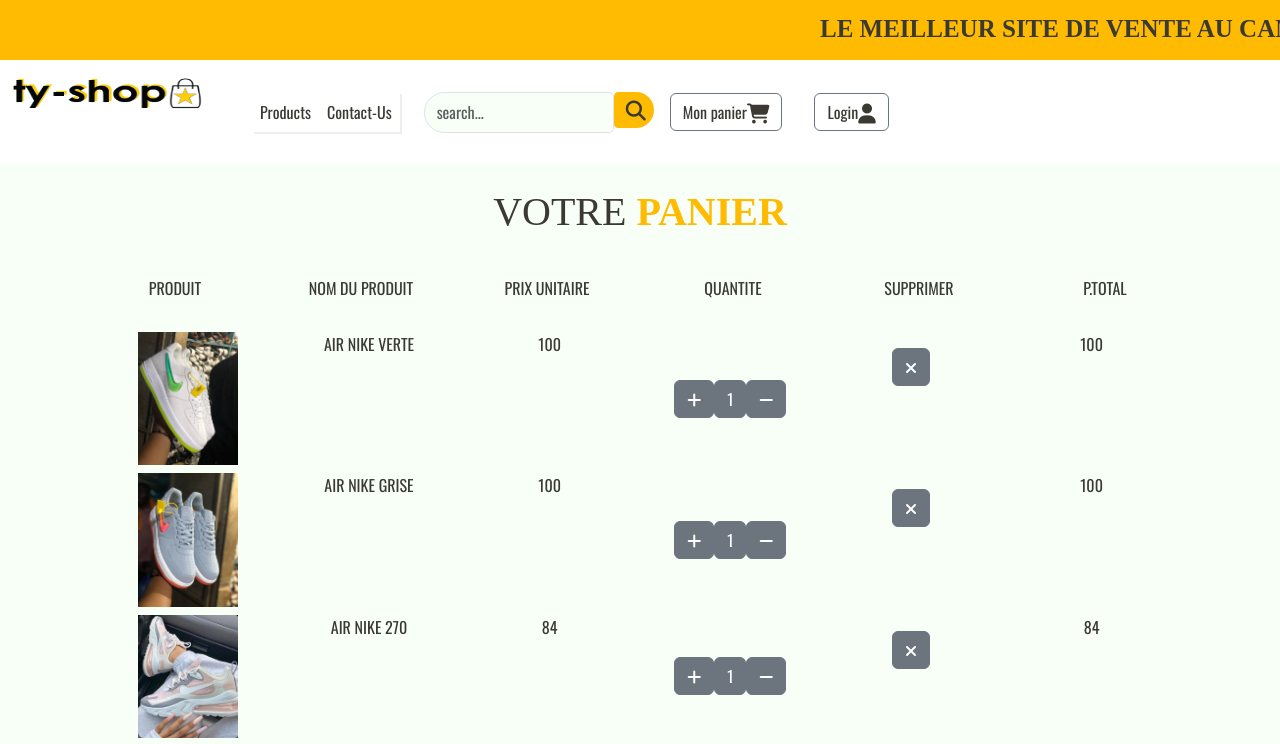
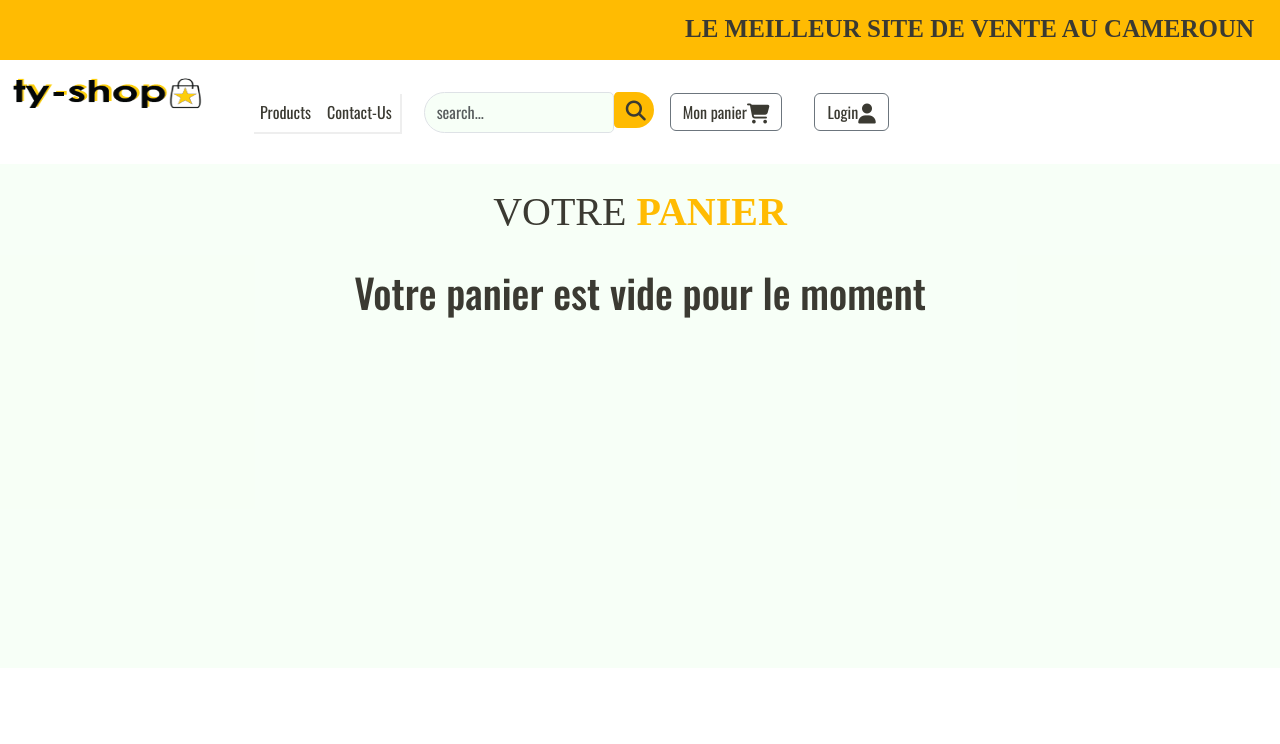
Before and after one commit to arseneRuben/T-shop, a React (Create React App) app: page /cart in a window 1280 px wide. Shown: the top 744 px of the page. Built offline with nearby package versions, Linux system fonts and the light colour scheme.

Commit message:
ajout d'item dans le panier

```diff
--- a/src/App.css
+++ b/src/App.css
@@ -2,7 +2,6 @@
   font-family: "Oswald", sans-serif;
   background-color: rgba(214, 2214, 212, 0.2);
   color: #3b3a32;
-  height: 1000px;
 }
 
 .navb{
@@ -129,3 +128,51 @@
   padding-bottom: 10px;
   white-space:  nowrap;
 }
+
+/********************* CartComponent  ******************************/
+.cartItem {
+  border-radius: 10px;
+  background-color: #fff;
+  margin-bottom: 15px !important;
+  margin-top: 8px;
+}
+
+.cartItem img {
+  border-radius: 10px;
+  height: 80px;
+  margin-top: 10px;
+  margin-bottom: 10px;
+}
+
+.buttonCart {
+  margin-left: 5px;
+  background-color: #3b3a32 !important;
+  border: none;
+  max-width: 35px;
+  box-shadow: 2px 2px  0 rgba(0,0,0, 0.15);
+
+}
+
+.buttonCart span {
+  transition: all .3s ease-in-out;
+}
+
+
+.buttonCart:hover span {
+  font-size:  20px;
+}
+
+.buttonCart-middle {
+  height: 55px;
+  width: 30px;
+}
+
+.buttonCart-delete {
+    border-radius: 50% !important;
+    background-color: #fa3c3c !important;
+    transition: all .3s ease-in-out;
+}
+
+.spaceCart {
+  min-height: 400px;
+}
--- a/src/components/CartComponent.js
+++ b/src/components/CartComponent.js
@@ -15,7 +15,7 @@
                                                 :
                                                 <>
                                                         <CartHeader/>
-                                                        {props.productsInCart.map ( p => <CartItem product={p}/>)}
+                                                        {props.productsInCart.map ( p => <CartItem product={p} key={p.id}/>)}
                                                 </>
                                         }
                                 </div>
--- a/src/components/CartItemComponent.js
+++ b/src/components/CartItemComponent.js
@@ -5,26 +5,26 @@
         var {id, title, img, price, count, promo} = props.product;
         promo === 0 ? price = price : price = ((100-promo)*price)/100;
         return (
-            <div className="container-fluid text-center">
-                <div className="row my-2 mx-1 cartItem">
-                    <div className="col-2 mx-auto">
+            <div className="container-fluid text-center" key={id}>
+                <div className="row  mx-1 cartItem">
+                    <div className="col-10 col-lg-2 mx-auto">
                         <img className="img-fluig" src={img} width="100" />
                     </div>
-                    <div className="col-2 mx-auto">
+                    <div className="col-10 col-lg-2  mx-auto my-auto">
                         <p className="text-uppercase">{title}</p>
                     </div>
-                    <div className="col-2 mx-auto">
+                    <div className="col-10 col-lg-2  mx-auto my-auto">
                         <p className="font-weight-bold">{price}</p>
                     </div>
-                    <div className="col-2 my-lg-auto">
+                    <div className="col-10 col-lg-2  my-lg-auto my-3">
                         <Button className="btn btn-primary outiline buttonCart"><span className="fa fa-plus"></span></Button>
                         <Button  className="btn btn-primary outiline buttonCart buttonCart-middle" ><span>{count}</span></Button>
                         <Button className="btn btn-primary outiline buttonCart"><span className="fa fa-minus"></span></Button>
                     </div>
-                    <div className="col-2 mx-auto my-3">
-                         <Button className="btn btn-primary outiline buttonCart"><span className="fa fa-times m-auto"></span></Button>
+                    <div className="col-10 col-lg-2  mx-auto my-3">
+                         <Button className="btn btn-primary outiline buttonCart buttonCart-delete"><span className="fa fa-times m-auto"></span></Button>
                     </div>
-                    <div className="col-2 mx-auto">
+                    <div className="col-10 col-lg-2  mx-auto my-auto">
                          <p className="font-weight-bold">{count*price}</p>
                     </div>
                 </div>
--- a/src/components/HomeComponent.js
+++ b/src/components/HomeComponent.js
@@ -7,7 +7,7 @@
         return (
             <div className="container">
                 <Title name={"Our"} title={"products"}/>
-                <ProductList products={props.products}/>
+                <ProductList products={props.products} addToCart={props.addToCart}/>
             </div>
         );
 
--- a/src/components/MainComponent.js
+++ b/src/components/MainComponent.js
@@ -1,12 +1,12 @@
 import React, { Component } from "react";
 import Header from "./HeaderComponent";
 import Home from "./HomeComponent";
+import {addToCart} from "../redux/ActionCreator";
 import {Route, Routes, useParams} from "react-router-dom"
 import Contact from "./ContactComponent";
 import Cart from "./CartComponent";
 import {connect} from "react-redux"
 import ProductDetails from "./ProductDetailsComponent";
-import BeforeHeader from "./BeforeHeaderComponent";
 
 const mapStateToProps = state => {
     return (
@@ -16,6 +16,10 @@
         }
     )
 }
+
+const mapDispatchToProps = dispath => ({
+    addToCart : (product) => dispath(addToCart(product))
+})
 class Main extends Component {
     render(){
         const ProductWithId = () => {
@@ -30,7 +34,7 @@
 
                  <Routes>
                     <Route  path="/home/:pId" element={<ProductWithId/>}/>
-                    <Route exact path="/home" element={<Home  products={this.props.products.lesProduits} />}/>
+                    <Route exact path="/home" element={<Home  products={this.props.products.lesProduits} addToCart={this.props.addToCart}/>}/>
                     <Route exact path="/contact" element={<Contact/>}/>
                     <Route  path="/cart" element={<Cart  productsInCart={this.props.productsInCart.lesProduitsInCart}/>}/>
 
@@ -41,4 +45,4 @@
     }
 }
 
-export default connect(mapStateToProps)(Main);
+export default connect(mapStateToProps, mapDispatchToProps)(Main);
--- a/src/components/ProductComponent.js
+++ b/src/components/ProductComponent.js
@@ -45,7 +45,7 @@
                             </div>
                             <ul className="action-product list-unstyled">
                                 <li className="text-center"> <Link to={`/home/${id}`}> <i className="fa fa-search"></i></Link></li>
-                                <li className="ml-4 text-center"> <Link to="/cart"> <i className="fa fa-shopping-cart"></i></Link></li>
+                                <li className="ml-4 text-center"> <Link to="/cart"> <i className="fa fa-shopping-cart" onClick={() => {inCart ? console.log("incart"): this.props.addToCart(this.props.caracteristique)}}></i></Link></li>
                             </ul>
                         </div>
                     </div>
--- a/src/components/ProductListComponent.js
+++ b/src/components/ProductListComponent.js
@@ -9,7 +9,7 @@
     theProducts(){
         if(this.props.products != null){
             const products = this.props.products.map(p =>{
-                return <Product caracteristique = {p}/>
+                return <Product caracteristique = {p} addToCart={this.props.addToCart}/>
             })
 
             return(
--- a/src/redux/Cart.js
+++ b/src/redux/Cart.js
@@ -1,7 +1,8 @@
-import {storeProducts} from '../shared/data'
-
-export const Cart = (state = {lesProduitsInCart : storeProducts ,nbProduit : 0},action) => {
+import { ADD_TO_CART } from './ActionTypes'
+export const Cart = (state = {lesProduitsInCart : [] ,nbProduit : 0},action) => {
     switch(action.type){
+        case ADD_TO_CART:
+            return {...state, lesProduitsInCart: state.lesProduitsInCart.concat(action.payload.product), nbProduit: state.nbProduit+1}
         default:
             return state
     }
```
